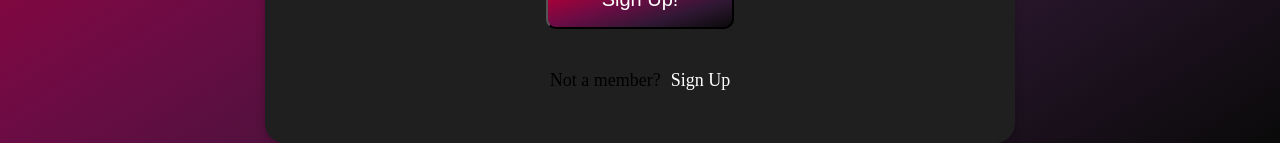
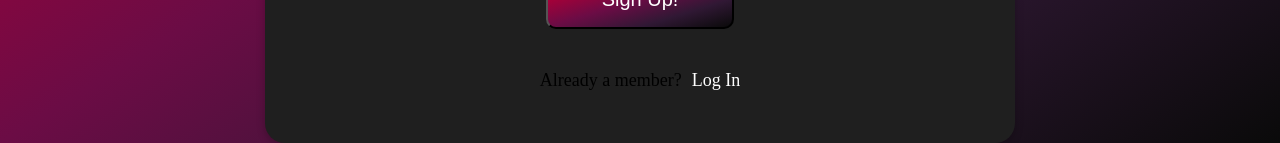
Before and after one commit to MatthewGsell/messaging-app-frontend, a React (Vite) app: page /signup in a window 1280 px wide. Shown: the part 657-800 px from the top of the page. Built offline with nearby package versions, Linux system fonts and the light colour scheme.

Commit message:
Fixed typo on signup page

```diff
--- a/src/mainpages/Signup.jsx
+++ b/src/mainpages/Signup.jsx
@@ -38,7 +38,7 @@ function Signup() {
         <button id="submitbutton" onClick={databasesignup}>
           Sign Up!
         </button>
-        <p>Not a member?{<Link to="/login">Sign Up</Link>}</p>
+        <p>Already a member?{<Link to="/login">Log In</Link>}</p>
         <p id="signlogerror">{error}</p>
       </div>
     </div>
```
